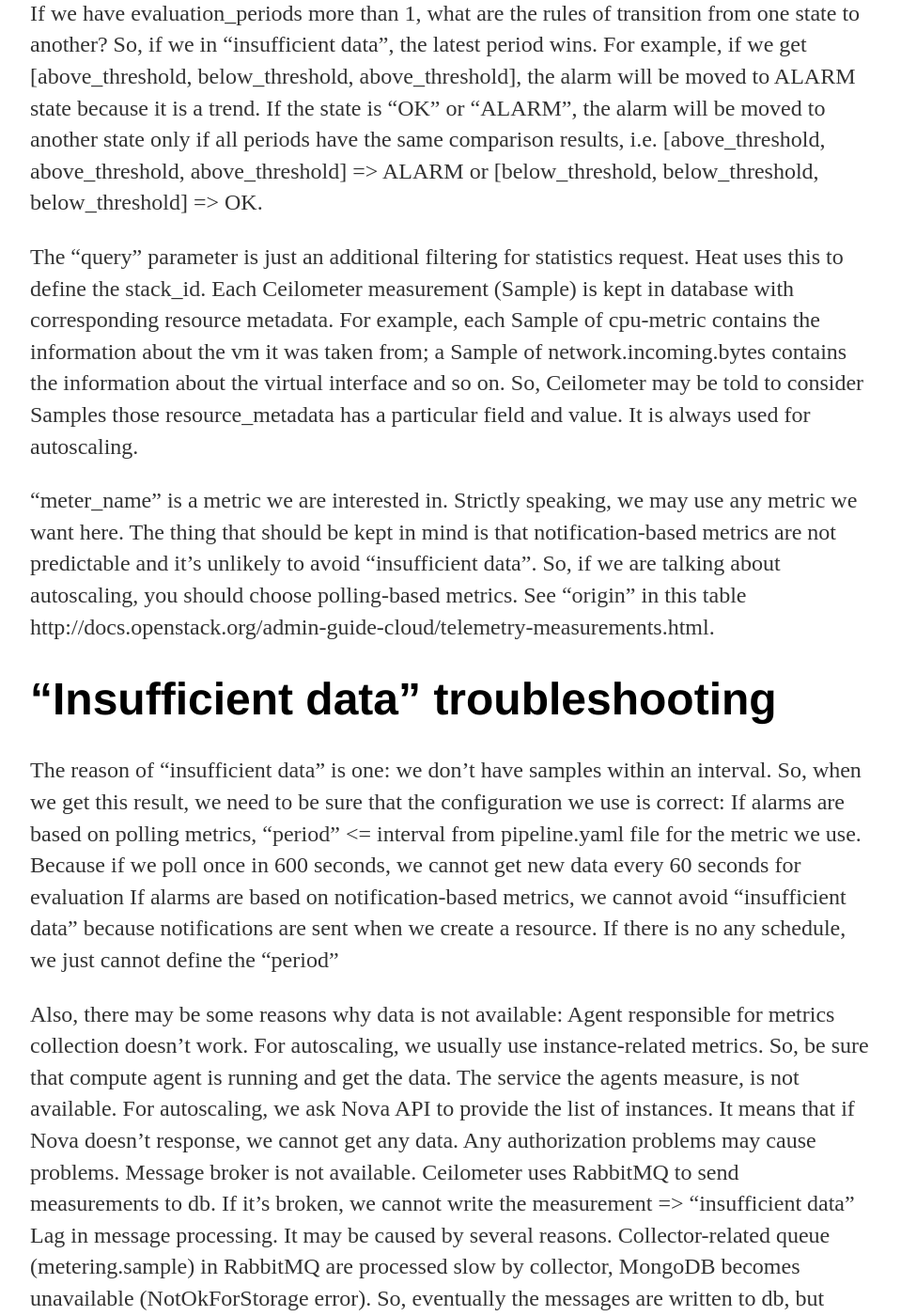
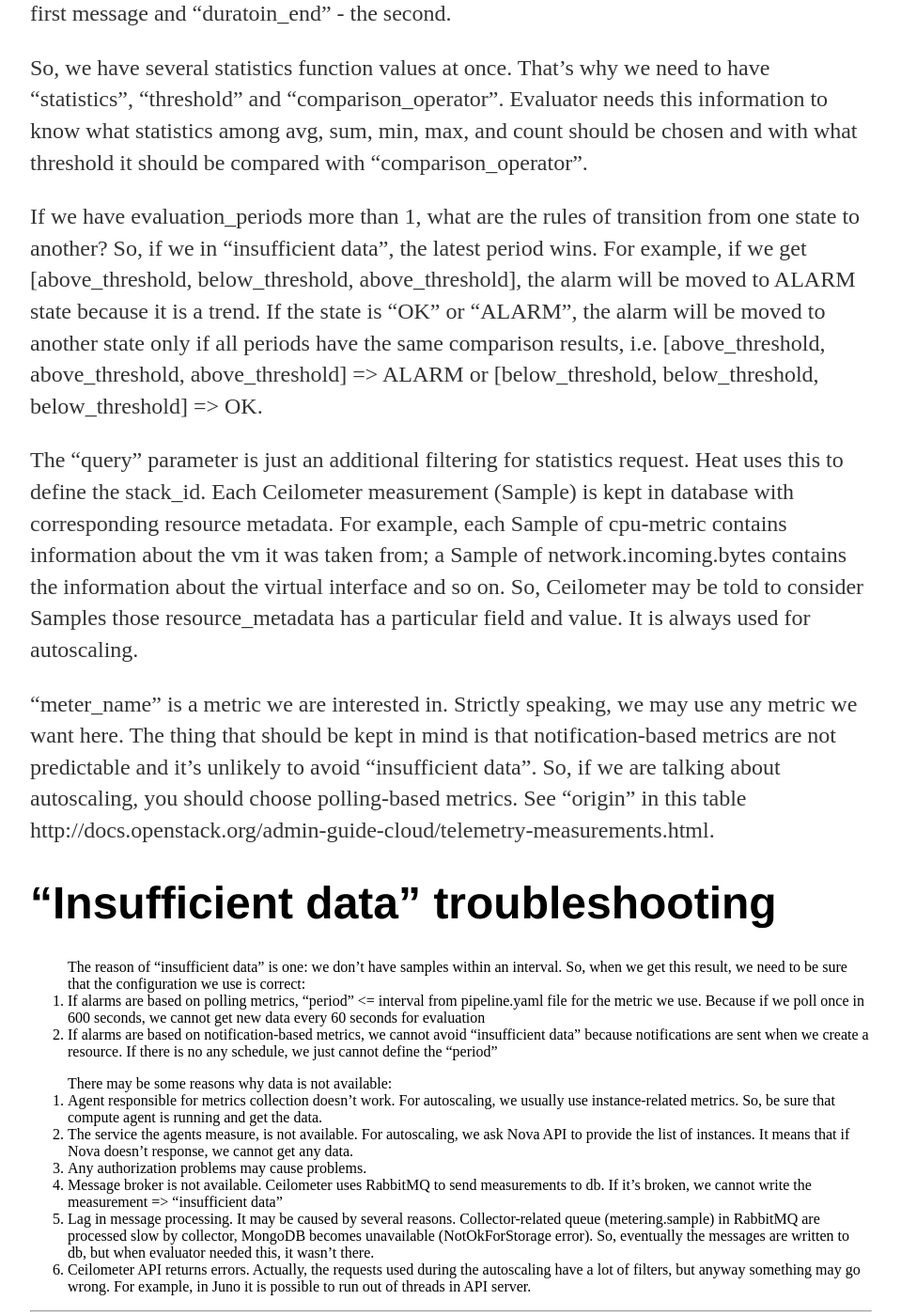
Before and after one commit to nshakhat/nshakhat.github.io, a Jekyll site: the page built from _posts/2016-12-5-alarms.md, in a window 1280 px wide and 1400 px high, scrolled down 2632 px. Shown: the whole window at 94% size, without its empty margins (160-1119 px from the left). Built offline with Jekyll 4.4.1, drawn with Linux system fonts in a browser that asks for light colours; comment, search, counter and statistics services are not loaded; some of the changed text lies outside the part shown.

Commit message:
Update 2016-12-5-alarms.md

```diff
--- a/_posts/2016-12-5-alarms.md
+++ b/_posts/2016-12-5-alarms.md
@@ -1,14 +1,20 @@
 ---
 layout: post
-title: "Alarms in Ceilometer"
+title: "Alarms in OpenStack Telemetry"
 date: 2016-12-5
 ---
 
+<h2> Introduction </h2>
+Telemetry alarming is the crucial part for Heat autoscaling feature. It used to be a part of Ceilometer,
+but starting from Mitaka was moved to Aodh project. This movement was smooth because ceilometer alarming
+API was supported for quite a while. Now, Alarming lives only about Aodh. There are several alarm types supported
+in Aodh, but this blogpost is about threshold ones - the type used during Heat autoscaling. The purpose of this post
+is to describe all fields to make it easy to understand what is all about.
+
 <h2> Which fields does Alarm have? </h2>
-To start with, let's consider threshold alarms which are used with Heat autoscaling.
-We can take a look on it using the comand
+To start with, let's take a look on alarm using the command
 <code>
-ceilometer alarm-show 4a02a99b-d0ea-474d-a452-3faf2abdab11 :
+aodh alarm show 4a02a99b-d0ea-474d-a452-3faf2abdab11
 </code>
 
 | Property                  | Value                                             |
@@ -39,8 +45,8 @@
 
 <h2> alarm _actions, insufficient_data actions, ok_actions </h2>
 
-<p> All these actions are the only instrument to make Heat aware of different state of alarm. When Heat “receives” the message, it starts to do the defined actions. What should happen is defined in Heat, so Ceilometer has nothing to do with it. It’s possible to write entries to the log using log://.
-  More info in <a href="https://wiki.openstack.org/wiki/Ceilometer/Alerting#Alarm_Action_Endpoint_definition" title="Search">Official docs</a>
+<p> All these actions are the only instrument to make Heat aware of different state of alarm. When Heat “receives” the message, it starts to do some actions. What should happen is defined in Heat template, so neigher Ceilometer nor Aodh have nothing to do with it. It’s possible to write entries to the log using log:// to track what's going on.
+  More info in <a href="https://wiki.openstack.org/wiki/Ceilometer/Alerting#Alarm_Action_Endpoint_definition" title="Search">official docs</a>
  </p>
 
 
@@ -50,9 +56,8 @@
     In the example, we use type=threshold.
  </p>
 
-
-<h1> threshold, statistic, query, period, meter_name, evaluation_periods, comparison_operator </h1>
-<p> All the parameters above describes what data should be retrieved from Ceilometer database and how it should be done. To get the data, “statistics” API request is used.
+<h2> threshold, statistic, query, period, meter_name, evaluation_periods, comparison_operator </h2>
+<p> All the parameters above describes what data should be retrieved from Ceilometer database and how it should be done. To get the data, Ceilometer “statistics” API request is used. Thus, on this step Aodh communicates with Ceilometer.
 </p>
 <p>
 “evaluation_periods” determines how many periods should be taken into account during alarm evaluation. “period” means how long, in seconds, each period should be. During one evaluation, in alarm evaluator we should receive as many statistics objects, as many  “evaluation_periods” we have. For example,
@@ -67,10 +72,10 @@
   $ ceilometer statistics -m meter_name -q “timestamp > NOW - evaluation_period * period; timestamp <= NOW; query” --period 60
 </code>
 <p>
-As a result of this query alarm evaluator should receive 3 Statistics objects. If it gets less, alarm will go to “insufficient data” state.
+As a result of this query alarm evaluator should receive 3 Ceilometer Statistics objects. If it gets less, alarm will go to “insufficient data” state.
 </p>
 
-<p>Each Statistics object looks as following: </p>
+<p>Each Statistics object looks as following (note that each one contains all possible statistics functions): </p>
 
 <code>
 {
@@ -92,31 +97,46 @@
 * “Duration” is the interval in seconds between samples during the period. If we have two samples within “period_start” and “period_end”, “duration_start” will be a timestamp of the first message and “duratoin_end” - the second.
 </p>
 <p>
-So, we have several statistics at once. That’s why we need to have “statistics”, “threshold” and “comparison_operator”. Evaluator needs this information to know what statistics among avg, sum, min, max, and count should be chosen and with what threshold it should be compared with “comparison_operator”.
+So, we have several statistics function values at once. That’s why we need to have “statistics”, “threshold” and “comparison_operator”. Evaluator needs this information to know what statistics among avg, sum, min, max, and count should be chosen and with what threshold it should be compared with “comparison_operator”.
 </p>
 <p>
- 	If we have evaluation_periods more than 1, what are the rules of transition from one state to another? So, if we in “insufficient data”, the latest period wins. For example, if we get [above_threshold, below_threshold, above_threshold], the alarm will be moved to ALARM state because it is a trend. If the state is “OK” or “ALARM”, the alarm will be moved to another state only if all periods have the same comparison results, i.e. [above_threshold, above_threshold, above_threshold] => ALARM or [below_threshold, below_threshold, below_threshold] => OK.
+If we have evaluation_periods more than 1, what are the rules of transition from one state to another? So, if we in “insufficient data”, the latest period wins. For example, if we get [above_threshold, below_threshold, above_threshold], the alarm will be moved to ALARM state because it is a trend. If the state is “OK” or “ALARM”, the alarm will be moved to another state only if all periods have the same comparison results, i.e. [above_threshold, above_threshold, above_threshold] => ALARM or [below_threshold, below_threshold, below_threshold] => OK.
 </p>
 <p>
-The “query” parameter is just an additional filtering for statistics request. Heat uses this to define the stack_id. Each Ceilometer measurement (Sample) is kept in database with corresponding resource metadata. For example, each Sample of cpu-metric contains the information about the vm it was taken from; a Sample of network.incoming.bytes contains the information about  the virtual interface and so on. So, Ceilometer may be told to consider Samples those resource_metadata has a particular field and value. It is always used for autoscaling.
+The “query” parameter is just an additional filtering for statistics request. Heat uses this to define the stack_id. Each Ceilometer measurement (Sample) is kept in database with corresponding resource metadata. For example, each Sample of cpu-metric contains information about the vm it was taken from; a Sample of network.incoming.bytes contains the information about  the virtual interface and so on. So, Ceilometer may be told to consider Samples those resource_metadata has a particular field and value. It is always used for autoscaling.
 </p>
 <p>
 “meter_name” is a metric we are interested in. Strictly speaking, we may use any metric we want here. The thing that should be kept in mind is that notification-based metrics are not predictable and it’s unlikely to avoid “insufficient data”. So, if we are talking about autoscaling, you should choose polling-based metrics. See “origin” in this table http://docs.openstack.org/admin-guide-cloud/telemetry-measurements.html.
 </p>
 
 <h1> “Insufficient data” troubleshooting </h1>
-<p>
+<ol>
 The reason of “insufficient data” is one: we don’t have samples within an interval.
 So, when we get this result, we need to be sure that the configuration we use is correct:
-If alarms are based on polling metrics, “period” <= interval from pipeline.yaml file for the metric we use. Because if we poll once in 600 seconds, we cannot get new data every 60 seconds for evaluation
+<li> If alarms are based on polling metrics, “period” <= interval from pipeline.yaml file for the metric we use. Because if we poll once in 600 seconds, we cannot get new data every 60 seconds for evaluation
+</li>
+<li>
 If alarms are based on notification-based metrics, we cannot avoid “insufficient data” because notifications are sent when we create a resource. If there is no any schedule, we just cannot define the “period”
-</p>
-<p>
-Also, there may be some reasons why data is not available:
+</li>
+</ol>
+<ol>
+There may be some reasons why data is not available:
+<li>
 Agent responsible for metrics collection doesn’t work. For autoscaling, we usually use instance-related metrics. So, be sure that compute agent is running and get the data.
+</li>
+<li>
 The service the agents measure, is not available. For autoscaling, we ask Nova API to provide the list of instances. It means that if Nova doesn’t response, we cannot get any data.
+</li>
+<li>
 Any authorization problems may cause problems.
+</li>
+<li>
 Message broker is not available. Ceilometer uses RabbitMQ to send measurements to db. If it’s broken, we cannot write the measurement => “insufficient data”
+</li>
+<li>
 Lag in message processing. It may be caused by several reasons. Collector-related queue (metering.sample) in RabbitMQ are processed slow by collector, MongoDB becomes unavailable (NotOkForStorage error). So, eventually the messages are written to db, but when evaluator needed this, it wasn’t there.
+</li>
+<li>
 Ceilometer API returns errors. Actually, the requests used during the autoscaling have a lot of filters, but anyway something may go wrong. For example, in Juno it is possible to run out of threads in API server.
-</p>
+</li>
+<ol>
```
